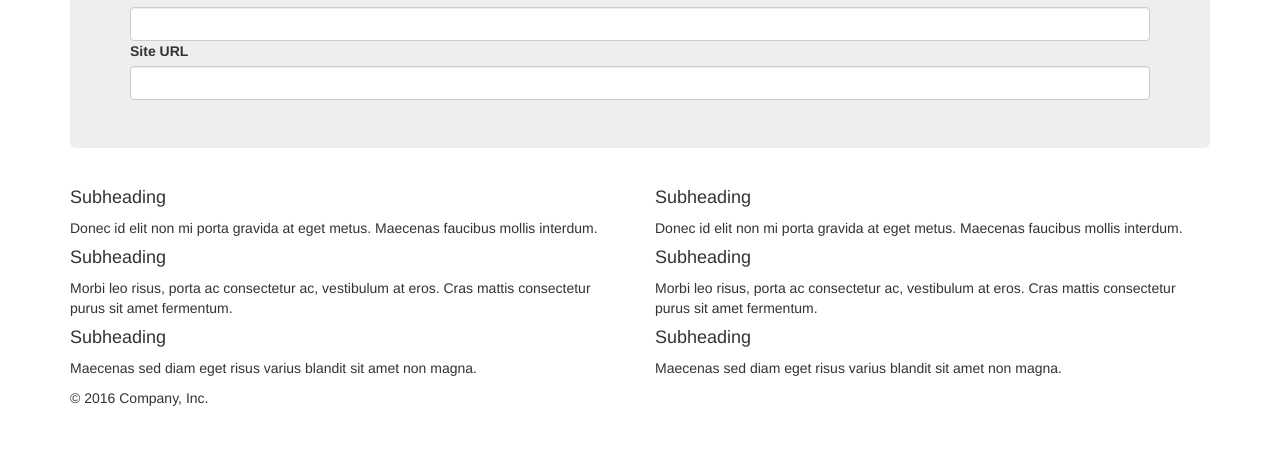
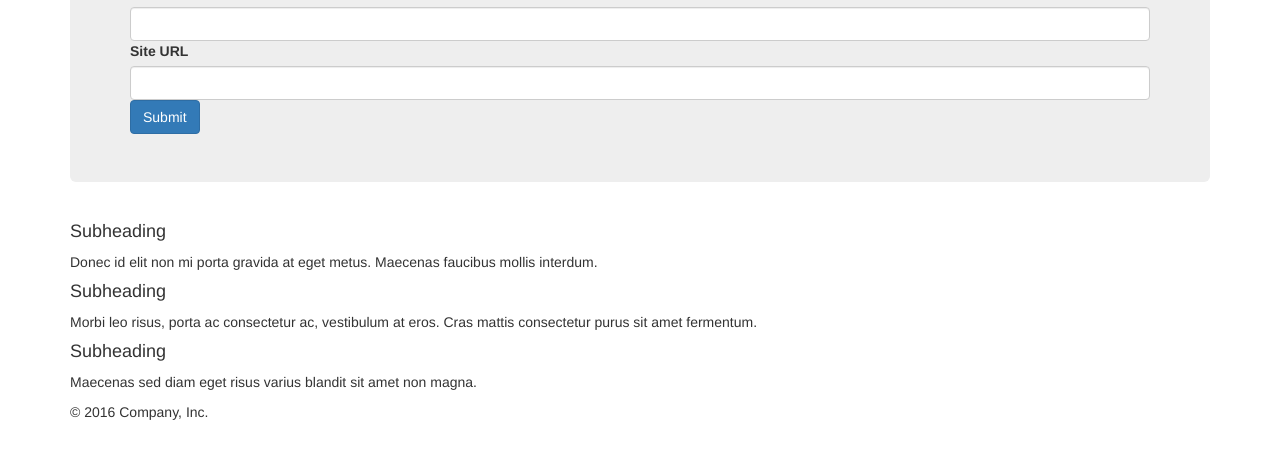
Before and after one commit to Neniah/bookmarker, a plain HTML site: page index.html in a window 1280 px wide. Shown: the part 185-644 px from the top of the page. Drawn offline with Linux system fonts and the light colour scheme; a script that the page names is missing.

Commit message:
A button

```diff
--- a/index.html
+++ b/index.html
@@ -34,23 +34,12 @@
             <label for="">Site URL</label>
             <input type="text" class="form-control" id="siteUrl">
           </div>
-
+          <button type="submit" class="btn btn-primary">Submit</button>
         </form>
       </div>
 
       <div class="row marketing">
-        <div class="col-lg-6">
-          <h4>Subheading</h4>
-          <p>Donec id elit non mi porta gravida at eget metus. Maecenas faucibus mollis interdum.</p>
-
-          <h4>Subheading</h4>
-          <p>Morbi leo risus, porta ac consectetur ac, vestibulum at eros. Cras mattis consectetur purus sit amet fermentum.</p>
-
-          <h4>Subheading</h4>
-          <p>Maecenas sed diam eget risus varius blandit sit amet non magna.</p>
-        </div>
-
-        <div class="col-lg-6">
+        <div class="col-lg-12">
           <h4>Subheading</h4>
           <p>Donec id elit non mi porta gravida at eget metus. Maecenas faucibus mollis interdum.</p>
 
```
